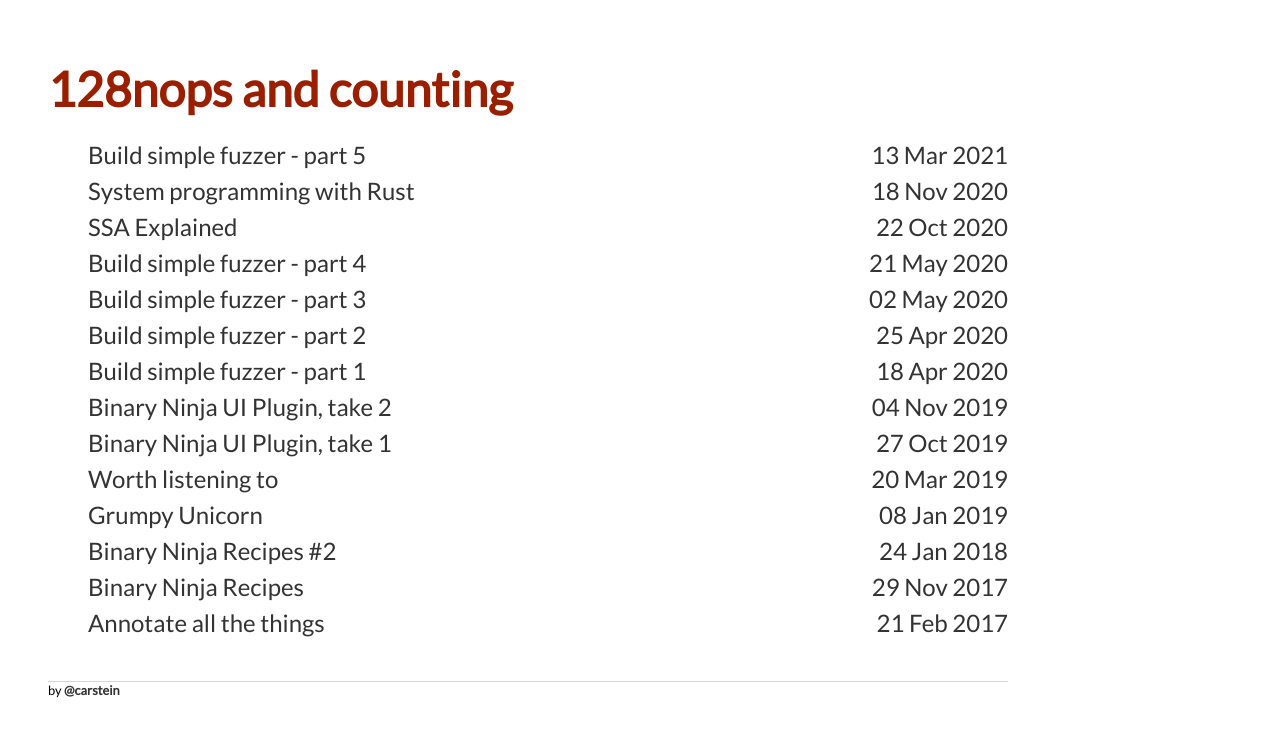
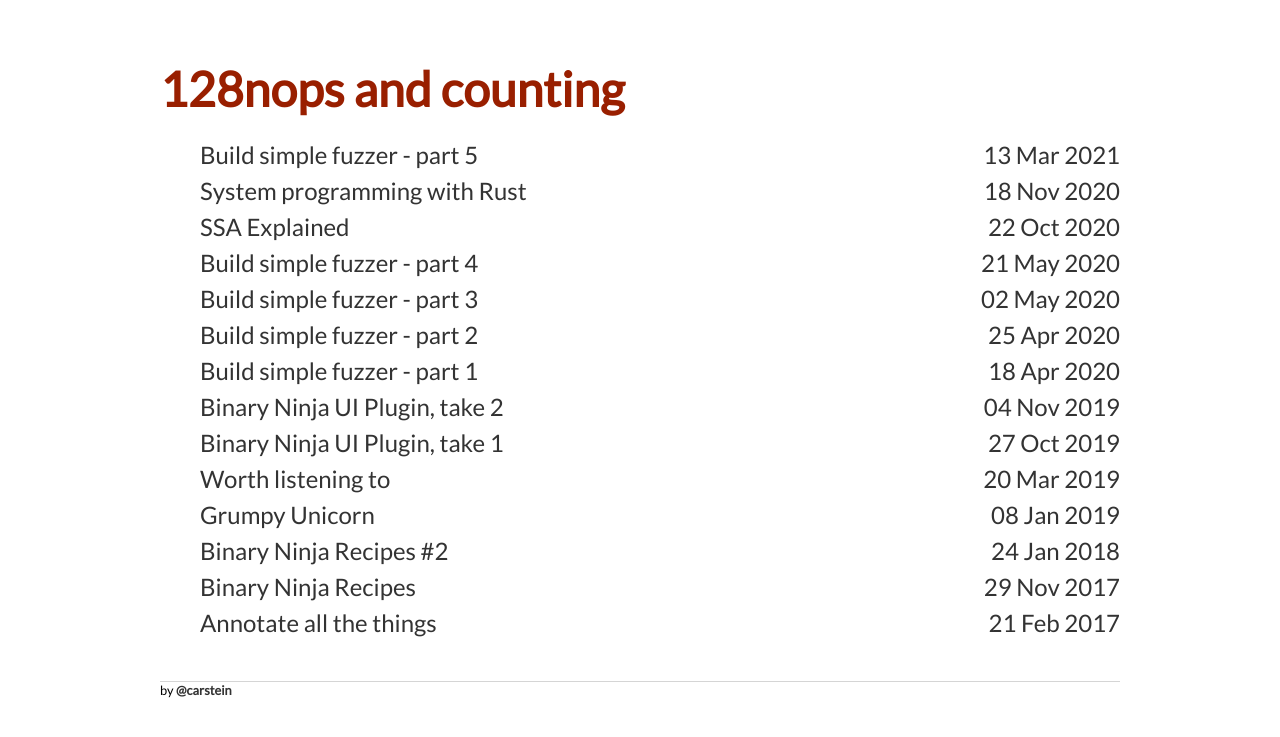
Before and after one commit to carstein/carstein.github.io, a Jekyll site: the page built from index.html, in a window 1280 px wide. Shown: the top 737 px of the page. Built offline with Jekyll 4.4.1, drawn with Linux system fonts in a browser that asks for light colours; a style sheet for code colours, icons or effects is not loaded.

Commit message:
Body style fix

```diff
--- a/css/style.css
+++ b/css/style.css
@@ -5,8 +5,8 @@
 body {
     margin: 60px auto;
     max-width: 60rem;
-    margin-left: 3em;
-    margin-right: 3em;
+    padding-left: 3em;
+    padding-right: 3em;
     font-family: 'Lato', sans-serif;
 }
 
```
